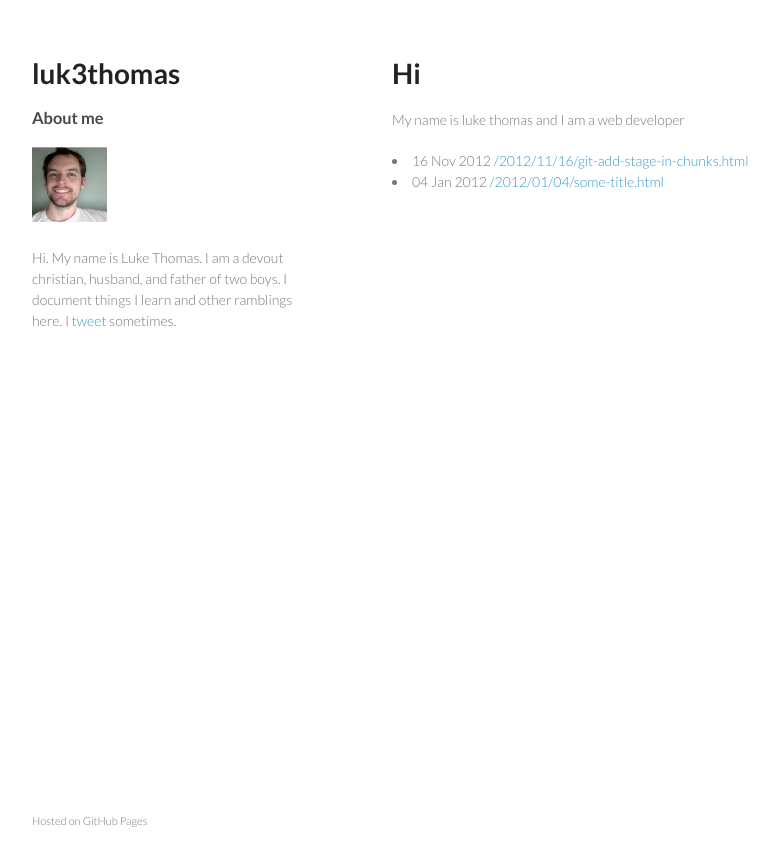
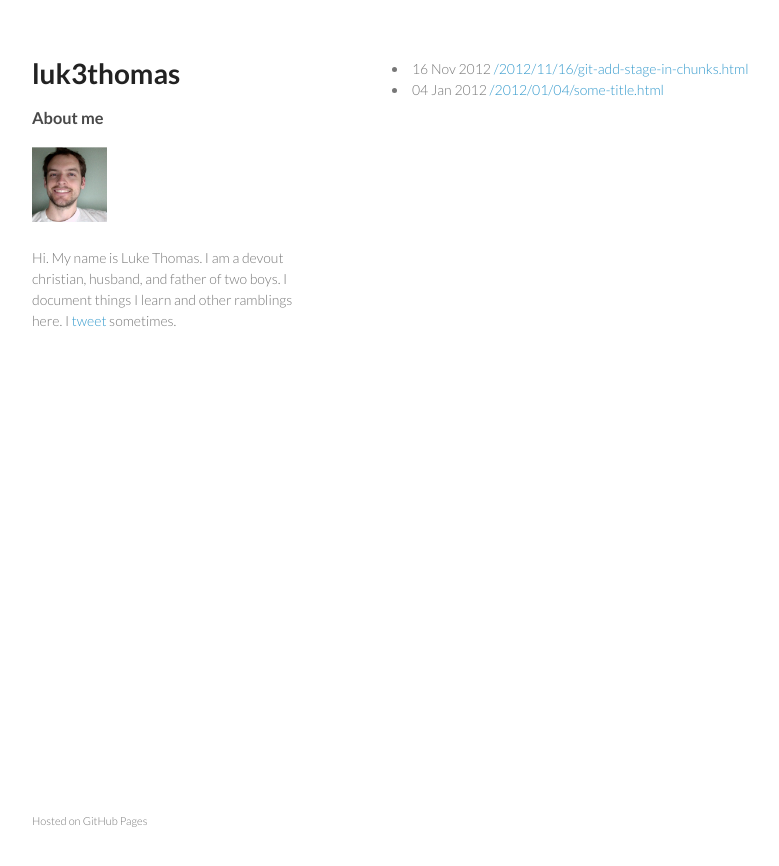
Before and after one commit to luk3thomas/luk3thomas.com, a Jekyll site: the page built from index.md, in a window 1280 px wide. Shown: the top 866 px of the page, without its empty margins (178-957 px from the left). Built offline with Jekyll 4.4.1, drawn with Linux system fonts in a browser that asks for light colours.

Commit message:
remove filler content

```diff
--- a/index.md
+++ b/index.md
@@ -1,6 +1,3 @@
 ---
 layout: default
 ---
-# Hi
-
-My name is luke thomas and I am a web developer
```
